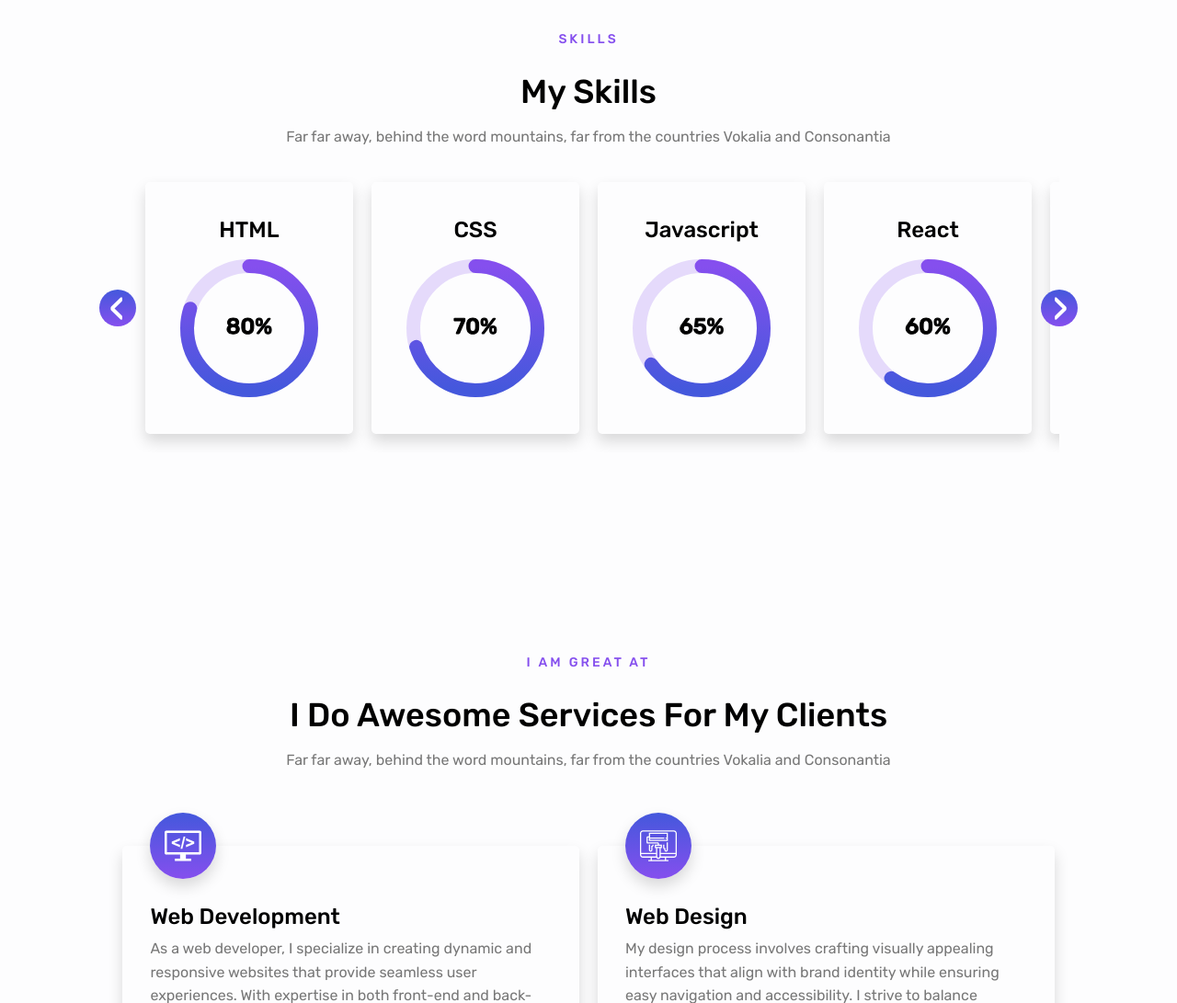
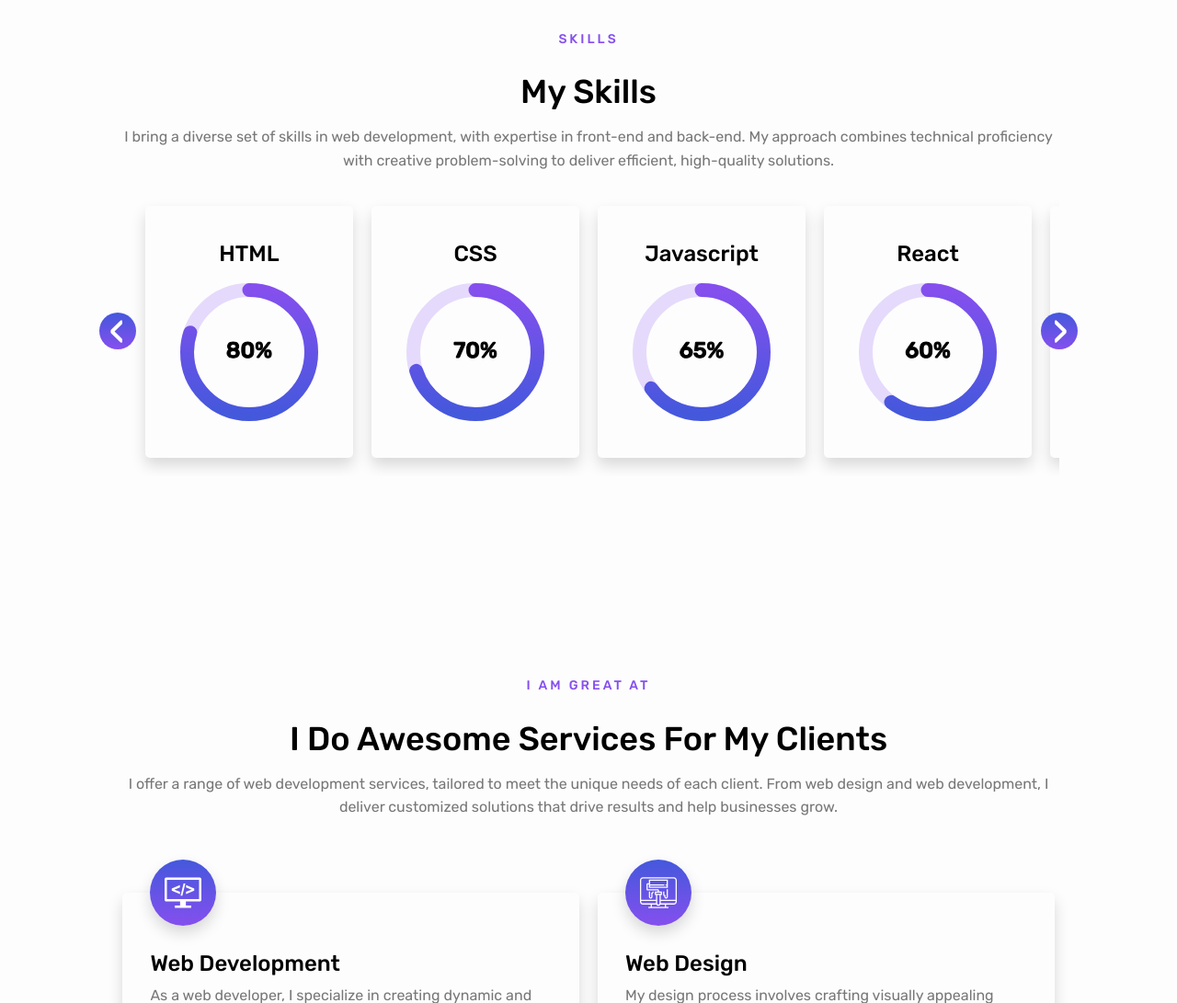
Before and after one commit to rouichsoufiane/Portfolio, a plain HTML site: page index.html in a window 1280 px wide. Shown: the part 1400-2491 px from the top of the page at 92% size. Drawn offline with nearby package versions, Linux system fonts and the light colour scheme.

Commit message:
add skills and services description

```diff
--- a/index.html
+++ b/index.html
@@ -180,8 +180,10 @@
 				<span class="section_subtitle uppercase">skills</span>
 				<h2 class="section_title">My Skills</h2>
 				<p>
-					Far far away, behind the word mountains, far from the countries
-					Vokalia and Consonantia
+					I bring a diverse set of skills in web development, with expertise in
+					front-end and back-end. My approach combines technical proficiency
+					with creative problem-solving to deliver efficient, high-quality
+					solutions.
 				</p>
 			</div>
 
@@ -339,8 +341,10 @@
 				<span class="section_subtitle uppercase">i am great at</span>
 				<h2 class="section_title">I Do Awesome Services For My Clients</h2>
 				<p>
-					Far far away, behind the word mountains, far from the countries
-					Vokalia and Consonantia
+					I offer a range of web development services, tailored to meet the
+					unique needs of each client. From web design and web development, I
+					deliver customized solutions that drive results and help businesses
+					grow.
 				</p>
 			</div>
 
```
